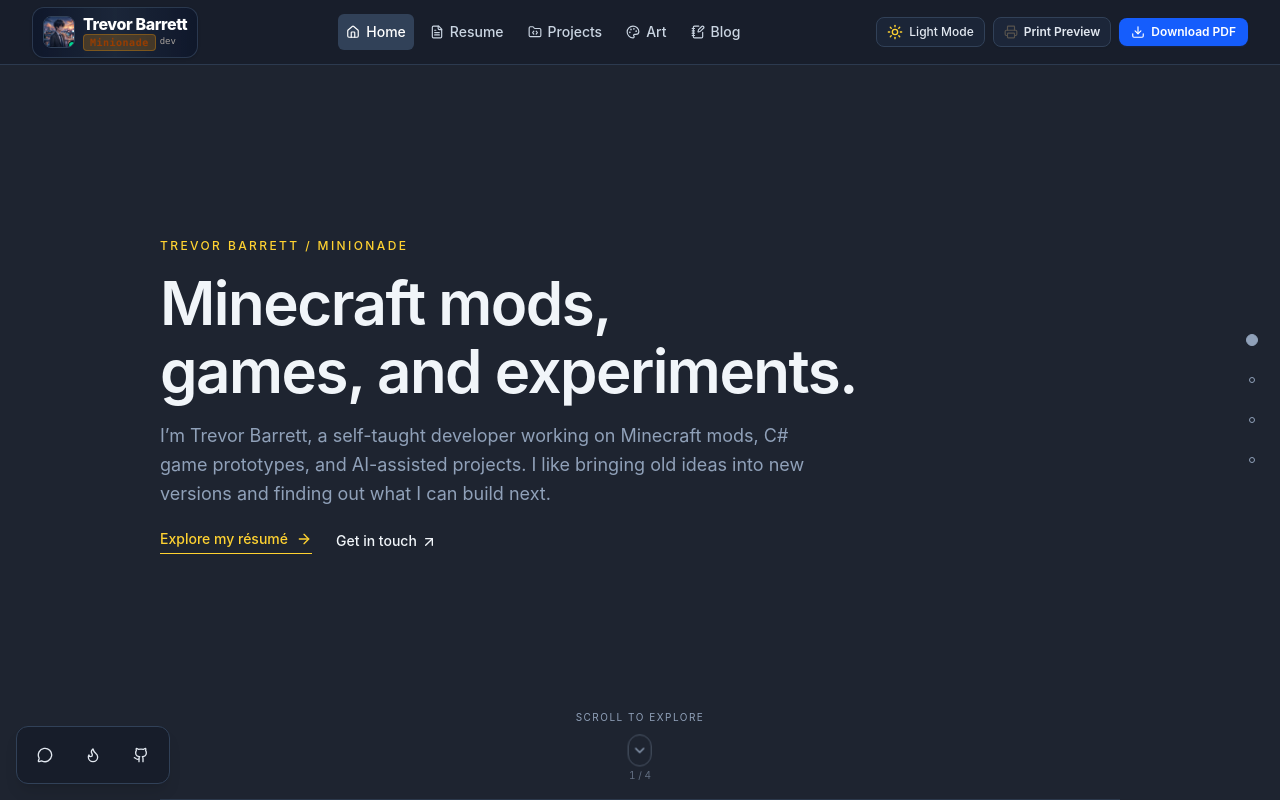
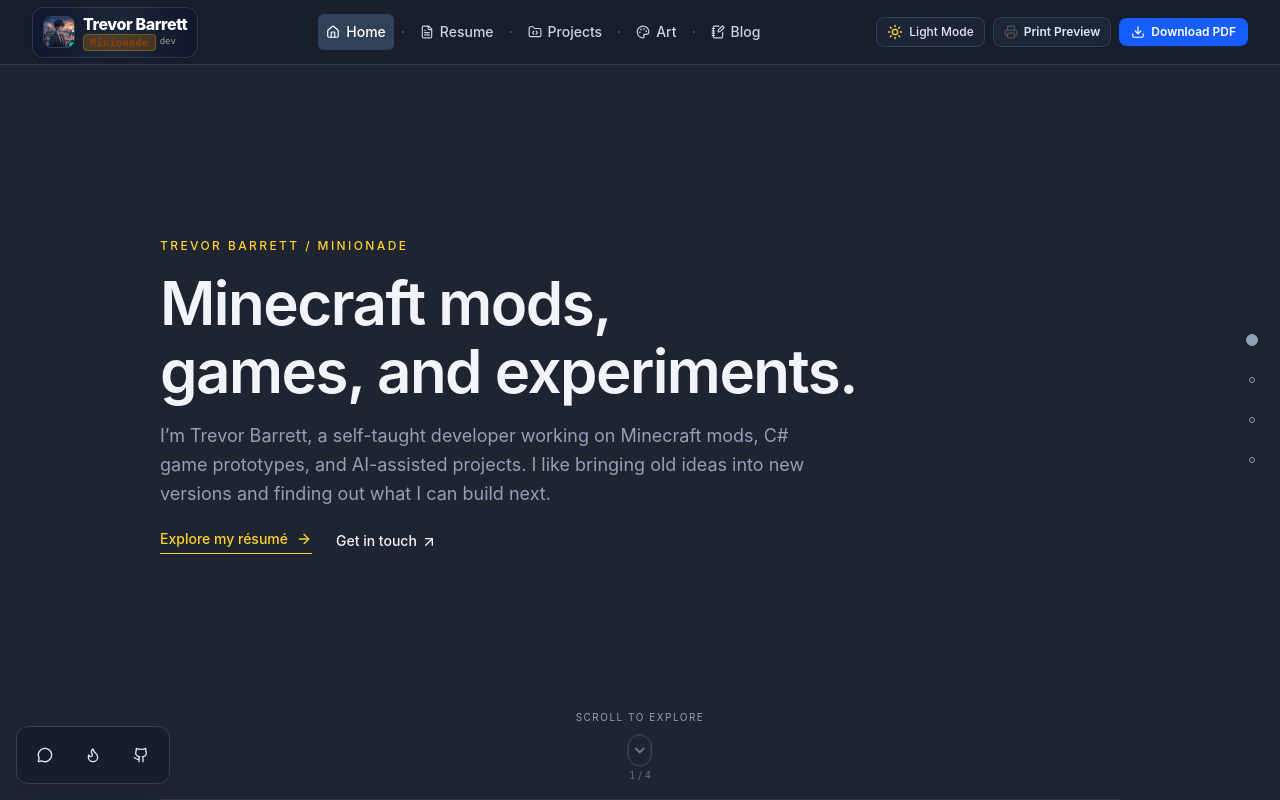
Before and after one commit to Minionade/minionade.github.io, a React (Vite) app: page / in a window 1280 px wide. Shown: the top 800 px of the page. Built offline with nearby package versions, Linux system fonts and the light colour scheme.

Commit message:
Add subtle dot separators between navigation links

```diff
--- a/src/components/Navbar.tsx
+++ b/src/components/Navbar.tsx
@@ -269,11 +269,13 @@ export const Navbar: React.FC<NavbarProps> = ({
         >
           {(['home', 'resume', 'projects', 'art', 'blog'] as NavTab[]).map(tab => {
             const Icon = {home: Home, resume: FileText, projects: FolderCode, art: Palette, blog: NotebookPen}[tab];
-            return <a key={tab} href={`#${tab}`} onClick={e => {e.preventDefault(); setActiveTab(tab);}}
+            return <React.Fragment key={tab}>
+              {tab !== 'home' && <span aria-hidden="true" className="w-0.5 h-0.5 rounded-full bg-current opacity-35 shrink-0" />}
+              <a href={`#${tab}`} onClick={e => {e.preventDefault(); setActiveTab(tab);}}
               aria-current={activeTab === tab ? 'page' : undefined}
               className={`inline-flex items-center justify-center gap-1.5 px-2 py-2 whitespace-nowrap rounded-md transition-colors ${activeTab === tab ? (isDarkMode ? 'bg-slate-700 text-white' : 'bg-stone-200 text-stone-950') : 'hover:bg-black/5'}`}>
               <Icon aria-hidden="true" className="w-3.5 h-3.5 shrink-0" /><span>{tab === 'resume' ? 'Resume' : tab === 'art' ? 'Art' : tab.charAt(0).toUpperCase() + tab.slice(1)}</span>
-            </a>;
+            </a></React.Fragment>;
           })}
           {/* ATS Scanner - Visible only when owner is logged in and not in preview */}
           {showAdminTools && (
@@ -381,11 +383,13 @@ export const Navbar: React.FC<NavbarProps> = ({
       >
           {(['home', 'resume', 'projects', 'art', 'blog'] as NavTab[]).map(tab => {
             const Icon = {home: Home, resume: FileText, projects: FolderCode, art: Palette, blog: NotebookPen}[tab];
-            return <a key={tab} href={`#${tab}`} onClick={e => {e.preventDefault(); setActiveTab(tab);}}
+            return <React.Fragment key={tab}>
+              {tab !== 'home' && <span aria-hidden="true" className="w-0.5 h-0.5 rounded-full bg-current opacity-35 shrink-0" />}
+              <a href={`#${tab}`} onClick={e => {e.preventDefault(); setActiveTab(tab);}}
               aria-current={activeTab === tab ? 'page' : undefined}
               className={`inline-flex items-center justify-center gap-1.5 px-2 py-2 whitespace-nowrap rounded-md transition-colors ${activeTab === tab ? (isDarkMode ? 'bg-slate-700 text-white' : 'bg-stone-200 text-stone-950') : 'hover:bg-black/5'}`}>
               <Icon aria-hidden="true" className="w-3.5 h-3.5 shrink-0" /><span>{tab === 'resume' ? 'Resume' : tab === 'art' ? 'Art' : tab.charAt(0).toUpperCase() + tab.slice(1)}</span>
-            </a>;
+            </a></React.Fragment>;
           })}
 
       </div>
```
